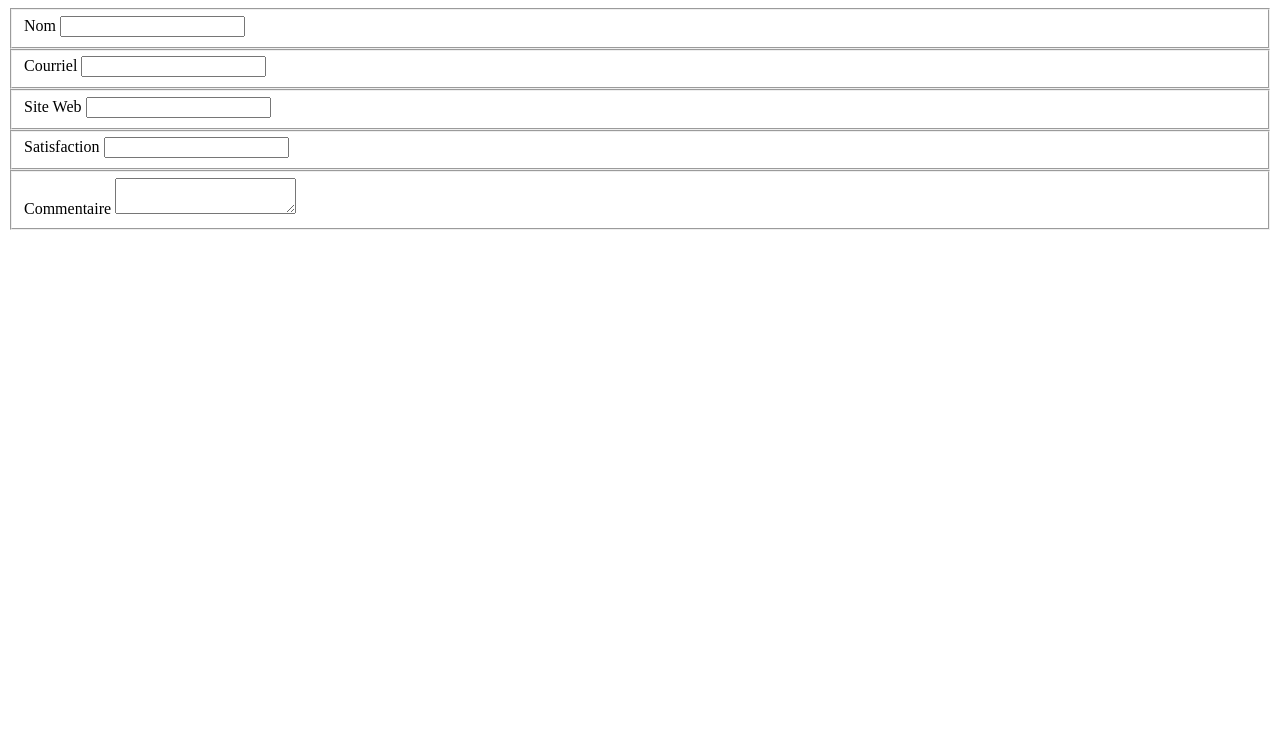
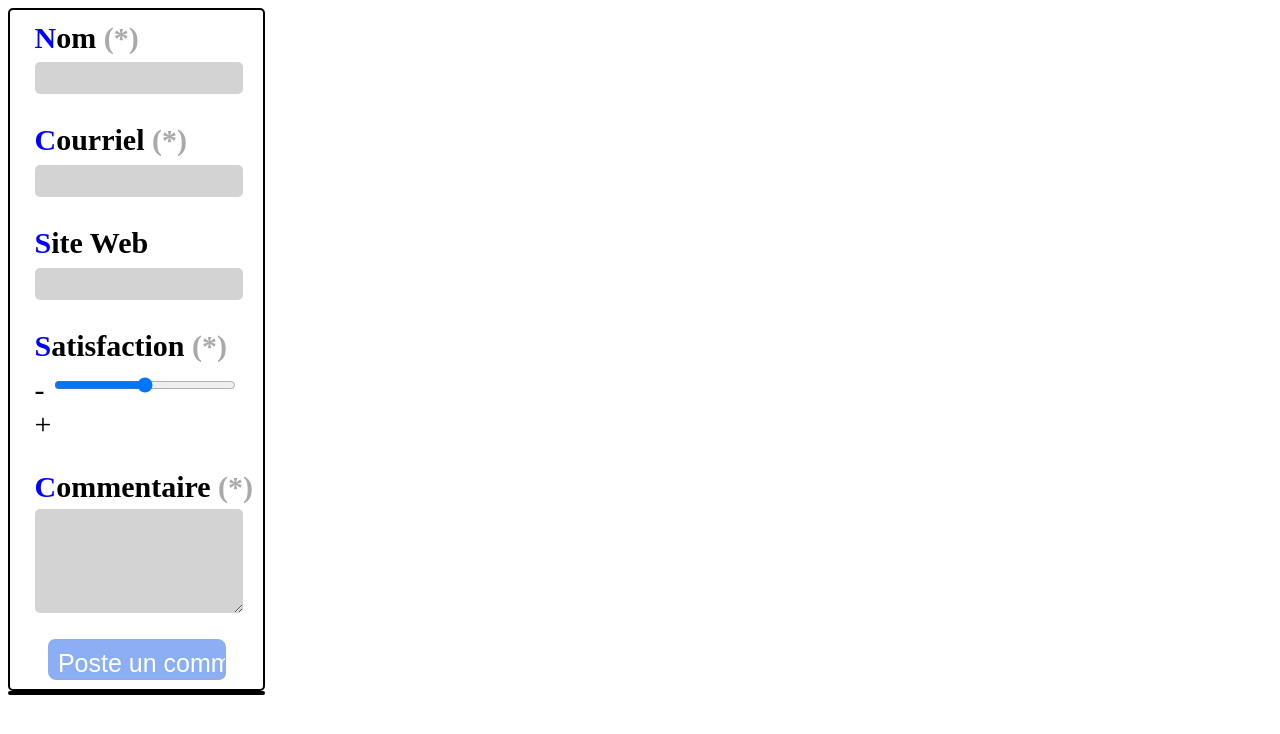
Before and after one commit to TathanDev/r102, a plain HTML site: page td5/index.html in a window 1280 px wide. Drawn offline with Linux system fonts and the light colour scheme.

```diff
--- a/td4/css/himalaya-menu.css
+++ b/td4/css/himalaya-menu.css
@@ -22,7 +22,7 @@
 input[type="checkbox"]:checked~ul  {
     margin-left: -80px;
     padding: 0;
-        padding-top: 30px;
+    padding-top: 30px;
 
     display: flex;
     background-color:black;
@@ -31,6 +31,6 @@
     list-style: none;
     gap: 30px;
     z-index: 0;
-    width: 250px;
+    width: 400px;
     height: 100vh;
 }
--- a/td4/css/himalaya.css
+++ b/td4/css/himalaya.css
@@ -1,17 +1,14 @@
-
 header {
     grid-area: header;
     display: flex;
     justify-content: space-around;
     align-items: center;
-
 }
 
 nav {
     width: 100%;
-        padding-left: 40px;
+    padding-left: 40px;
     padding-right: 40px;
-
 }
 
 nav>ul {
@@ -22,10 +19,8 @@
     align-items: center;
     margin-bottom: 0;
     margin-top: 0;
-    font-size: 20px;
-
+    font-size: 30px;
 }
-
 
 nav>ul>li::before {
     content: "\2630";
@@ -36,8 +31,6 @@
 nav>ul>li+li+li::beforeSe connecter {
     content: "\1F464 ";
 }
-
-
 
 input[type="checkbox"]~ul {
     display: none;
@@ -62,7 +55,14 @@
 a {
     color: aliceblue;
     text-decoration: none;
+}
 
+p {
+    font-size: 20px;
+}
+
+figure {
+    font-size: 30px;
 }
 
 main {
@@ -74,18 +74,17 @@
     background-size: cover;
     color: black;
     background-repeat: no-repeat;
-
 }
 
 
 
 main>h1 {
-    font-size: 20px;
+    font-size: 40px;
 }
 
 main>h1>strong {
     display: block;
-    font-size: 50px;
+    font-size: 80px;
     font-family: Lobster;
 }
 
@@ -103,9 +102,16 @@
     list-style: none;
 }
 
+section>h2 {
+    display: none;
+}
 
 main>section>ul>li + li>ul>li{
     list-style: none;
+}
+
+li>div {
+    font-size: 30px;
 }
 
 main>section>ul>li+li div {
@@ -118,7 +124,7 @@
     background-image: url(../img/laurier-gauche.svg),url(../img/laurier-droite.svg);
     background-repeat: no-repeat;
     background-size: 60px;
-        text-align: center;
+    text-align: center;
 
     background-position: left, right;
     padding-left: 45px;
@@ -149,7 +155,7 @@
 main>section+section blockquote {
     font-family: Caveat;
     font-weight: normal;
-    font-size: 20px;
+    font-size: 30px;
 }
 
 section+section{
@@ -180,7 +186,7 @@
 
 aside h2 {
     font-family: Maven Pro;
-    font-size: 25px;
+    font-size: 35px;
 
 }
 
@@ -197,7 +203,7 @@
 }
 
 aside li {
-    font-size: 15px;
+    font-size: 25px;
     margin-top: 15px;
 }
 
@@ -243,4 +249,5 @@
     align-items: center;
     justify-content: space-around;
     z-index: 1;
+    font-size: 30px;
 }
--- /dev/null
+++ b/td5/css/td5.css
@@ -0,0 +1,76 @@
+
+form {
+    display: flex;
+    flex-direction: column;
+    border-radius: 5px;
+    border-width: 2px;
+    border-style: solid;
+    width: 20%;
+    align-items: left;
+    font-size: 30px;
+}
+
+
+label {
+    display: block;
+    font-weight: bold;
+    margin-bottom: 5px;
+}
+
+label::first-letter {
+    color: blue;
+}
+
+fieldset {
+    border: none;
+    width: 90%;
+}
+
+
+
+.require::after {
+    content: "  (*)";
+    color: darkgrey;
+}
+
+p {
+    display: inline;
+}
+
+
+
+input,textarea {
+    width: 90%;
+    font-size: 25px;
+    height: 30px;
+    border-width: 0px;
+    border-color: gray none none gray;
+}
+
+textarea {
+    height: 100px;
+}
+
+input[type="range"] {
+    width: 80%;
+
+    align-self: center;
+}
+
+input[type="submit"] {
+    background-color: #8baff2;
+    border-width: 0px;
+    border-radius: 7px;
+    align-self: center;
+    width: 70%;
+    height: 40px;
+    padding: 10px;
+    color: white;
+    margin-bottom: 10px;
+    box-shadow: darkgray 1px 1px ;
+}
+
+.textinput {
+    border-radius: 5px;
+    background-color: lightgray;
+}
--- a/td5/index.html
+++ b/td5/index.html
@@ -3,31 +3,37 @@
 <head>
     <meta charset="UTF-8">
     <meta name="viewport" content="width=device-width, initial-scale=1.0">
+    <link rel="stylesheet" href="css/td5.css" >
     <title>Document</title>
 </head>
 <body>
     <main>
         <form>
             <fieldset>
-                <label>Nom</label>
-                <input />
+                <label class="require">Nom</label>
+                <input class="textinput" type="text" required >
             </fieldset>
             <fieldset>
-                <label>Courriel</label>
-                <input />
+                <label class="require">Courriel</label>
+                <input class="textinput" type="email" required>
             </fieldset>
             <fieldset>
                 <label>Site Web</label>
-                <input />
+                <input class="textinput" type="url">
             </fieldset>
             <fieldset>
-                <label>Satisfaction</label>
-                <input />
+                <label class="require">Satisfaction</label>
+                <p> - </p> <input type="range"> <p> + </p>
             </fieldset>
             <fieldset>
-                <label>Commentaire</label>
-                <textarea></textarea>
+                <label class="require">Commentaire</label>
+                <textarea class="textinput" rows="5" ></textarea>
             </fieldset>
+            <input type="submit" value="Poste un commentaire">
+        </form>
+
+        <form>
+
         </form>
     </main>
 </body>
```
Also changed, not shown: td4/himalaya.html (+1 -1 lines).
